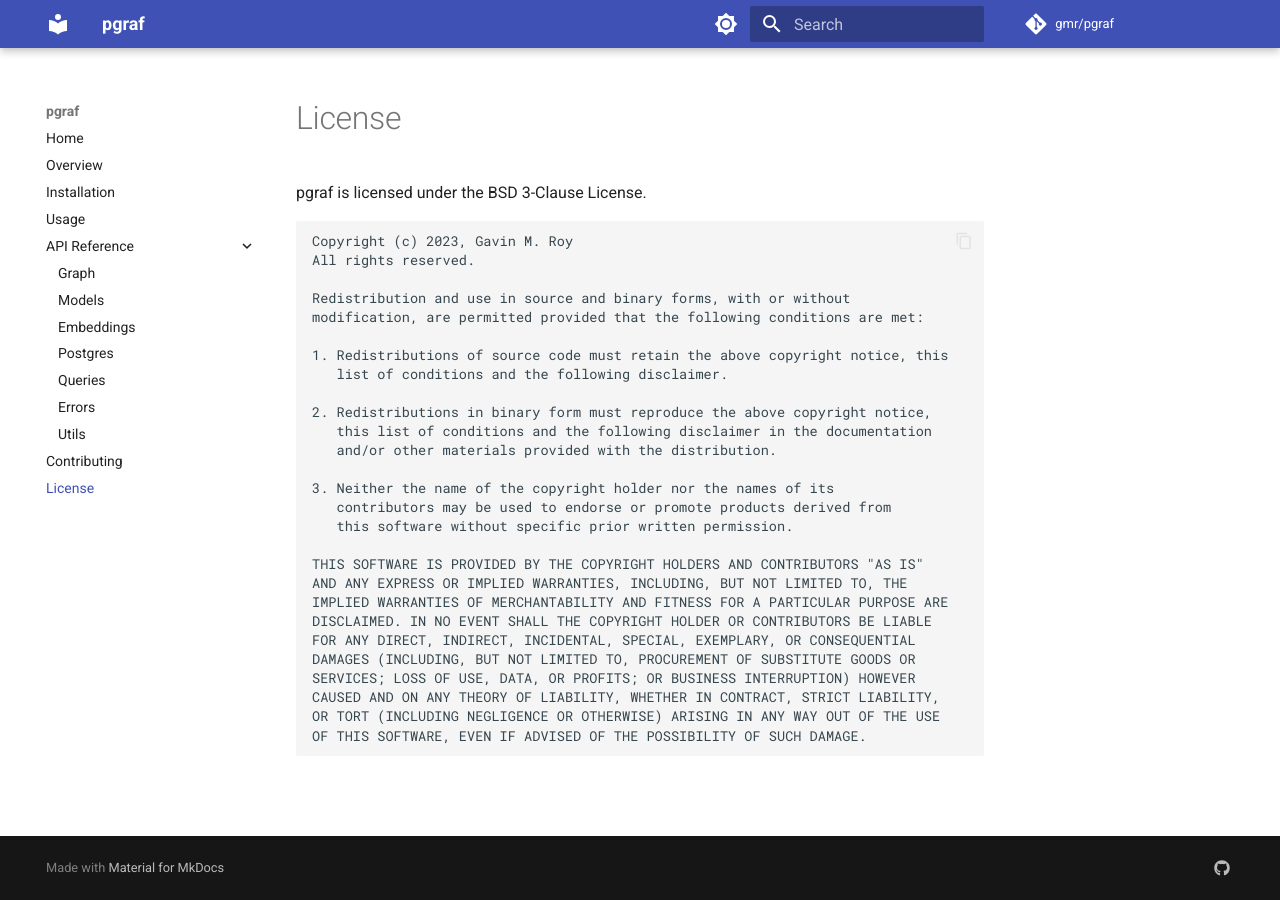
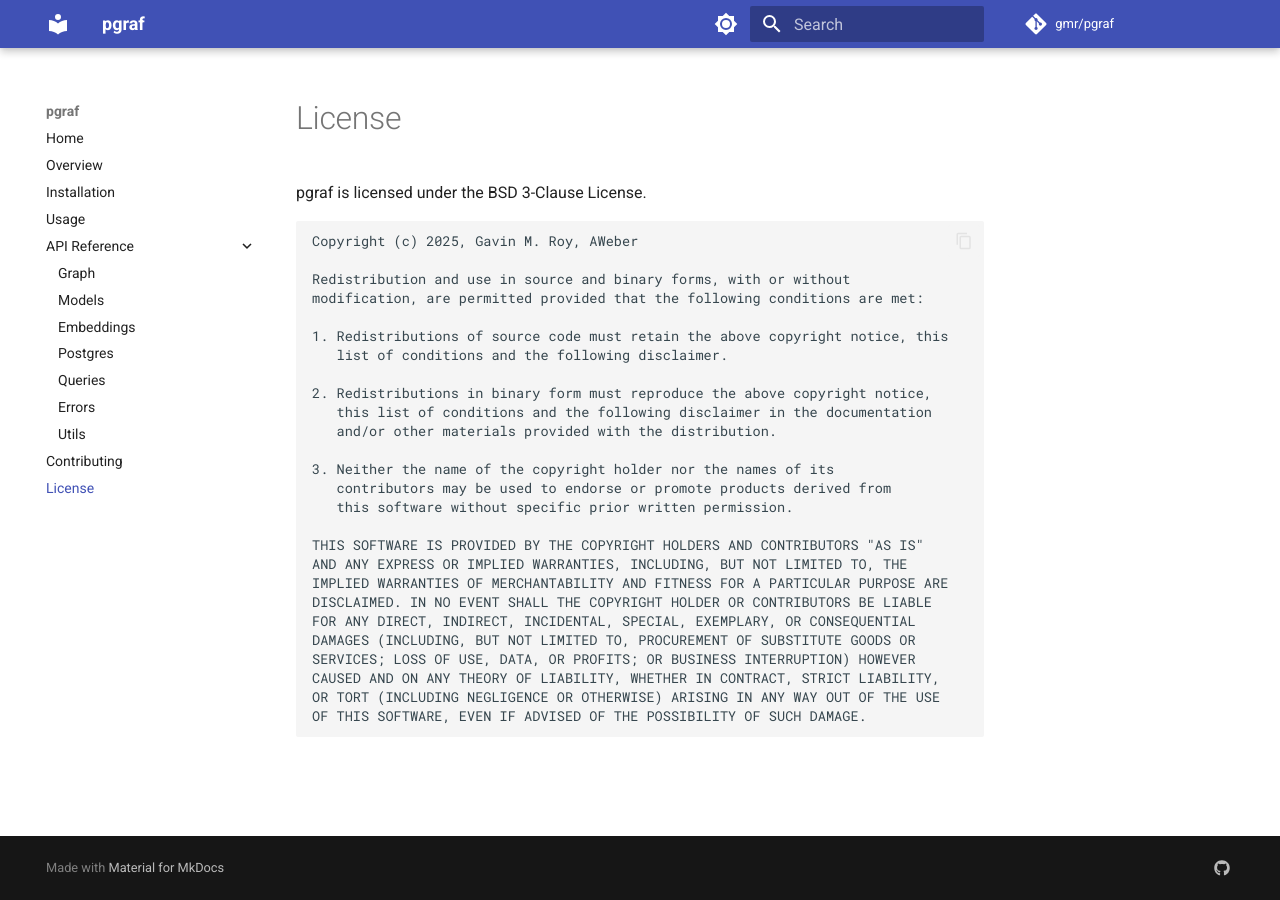
Before and after one commit to gmr/pgraf, an MkDocs documentation site: the page built from docs/license.md, in a window 1280 px wide. Built offline with MkDocs 1.6.1 and Material for MkDocs 9.7.7, drawn with Linux system fonts in a browser that asks for light colours; comment, search, counter and statistics services are not loaded.

Commit message:
Update license copyright details
Updated copyright year to 2025 and added AWeber as a co-copyright holder. This ensures the license reflects the most accurate and up-to-date information.

````diff
--- a/docs/license.md
+++ b/docs/license.md
@@ -3,8 +3,7 @@
 pgraf is licensed under the BSD 3-Clause License.
 
 ```
-Copyright (c) 2023, Gavin M. Roy
-All rights reserved.
+Copyright (c) 2025, Gavin M. Roy, AWeber
 
 Redistribution and use in source and binary forms, with or without
 modification, are permitted provided that the following conditions are met:
````
